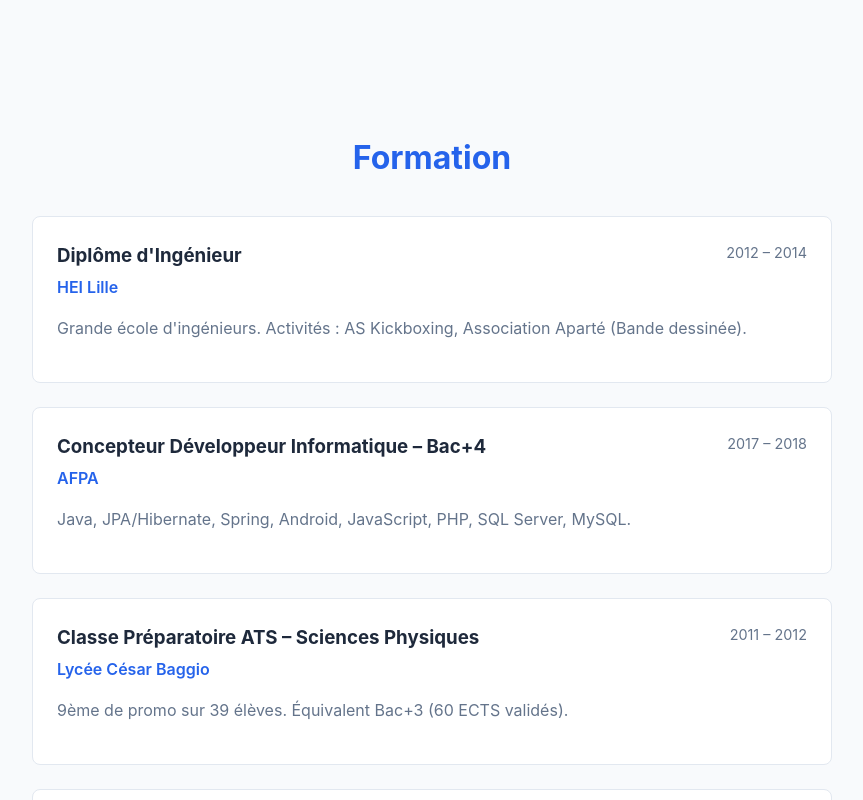
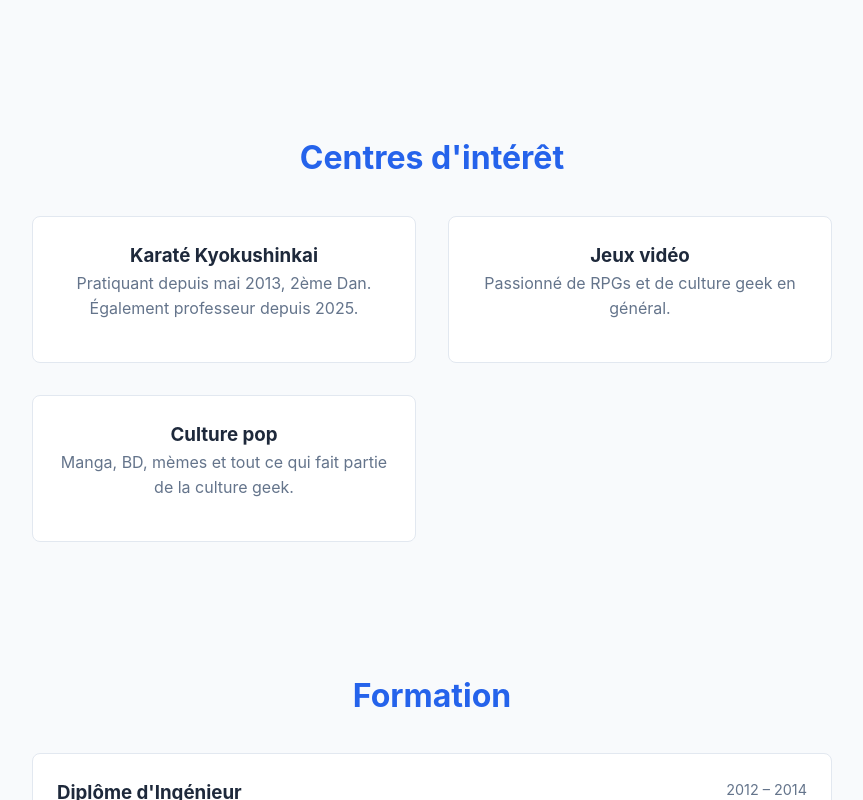
Before and after one commit to HamdiMechelloukh/blog-hamdi-mechelloukh, a React (Vite) app: page /about in a window 1280 px wide. Shown: the part 2440-3240 px from the top of the page, without its empty margins (208-1071 px from the left). Built offline with nearby package versions, Linux system fonts and the light colour scheme.

Commit message:
Add hobbies section to About page

```diff
--- a/src/pages/About.tsx
+++ b/src/pages/About.tsx
@@ -69,6 +69,32 @@ const About = () => {
       </section>
 
       <section className="section">
+        <h2 className="section-title">Centres d'intérêt</h2>
+        <div style={{ maxWidth: '800px', margin: '0 auto' }}>
+          <div className="card-grid">
+            <div className="card" style={{ padding: '1.5rem', textAlign: 'center' }}>
+              <h3>Karaté Kyokushinkai</h3>
+              <p className="card-text">
+                Pratiquant depuis mai 2013, 2ème Dan. Également professeur depuis 2025.
+              </p>
+            </div>
+            <div className="card" style={{ padding: '1.5rem', textAlign: 'center' }}>
+              <h3>Jeux vidéo</h3>
+              <p className="card-text">
+                Passionné de RPGs et de culture geek en général.
+              </p>
+            </div>
+            <div className="card" style={{ padding: '1.5rem', textAlign: 'center' }}>
+              <h3>Culture pop</h3>
+              <p className="card-text">
+                Manga, BD, mèmes et tout ce qui fait partie de la culture geek.
+              </p>
+            </div>
+          </div>
+        </div>
+      </section>
+
+      <section className="section">
         <h2 className="section-title">Formation</h2>
         <div style={{ maxWidth: '800px', margin: '0 auto' }}>
           {education.map((edu) => (
```
